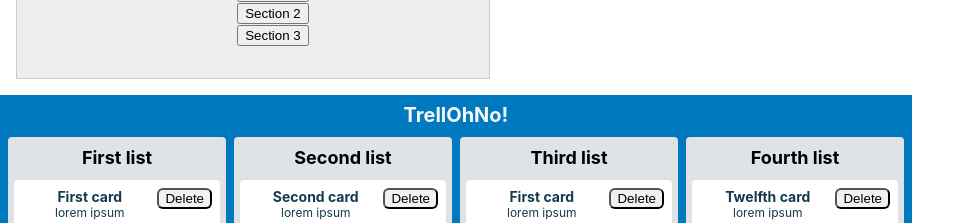
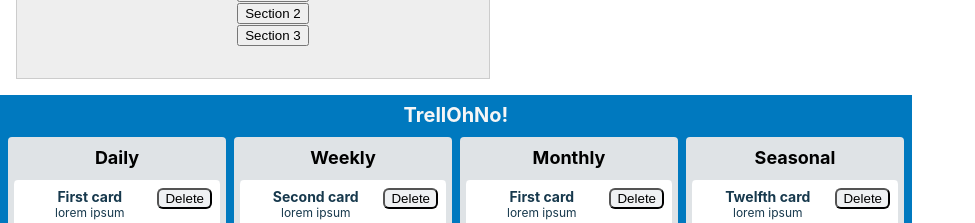
Before and after one commit to sinsys/state-drills, a React (Create React App) app: page / in a window 1280 px wide. Shown: the part 820-1043 px from the top of the page, without its empty margins (0-975 px from the left). Built offline with nearby package versions, Linux system fonts and the light colour scheme.

Commit message:
Working buttons for TrelloNo! app

```diff
--- a/src/App.js
+++ b/src/App.js
@@ -9,7 +9,6 @@ import RouletteGun from './components/RouletteGun/RouletteGun';
 import Tabs from './components/Tabs/Tabs';
 import Accordion from './components/Accordion/Accordion';
 import ShoppingList from './components/ShoppingList/ShoppingList';
-import STORE from './components/ShoppingList/STORE.js';
 
 const tabsProp =
   [
@@ -53,9 +52,7 @@ class App extends React.Component {
         <Accordion
           sections={sectionsProp}
         />
-        <ShoppingList
-          store={STORE}
-        />
+        <ShoppingList />
       </div>
     )
   }
--- a/src/components/ShoppingList/Card/Card.js
+++ b/src/components/ShoppingList/Card/Card.js
@@ -4,9 +4,18 @@ import './Card.css';
 export default function Card(props){
 	return (
 		<div className="Card">
-			<button type="button">Delete</button>
+			<button
+				type="button"
+				onClick={() => props.onClickDelete(props.id)}
+			>
+				Delete
+			</button>
 			<h3>{props.title}</h3>
 			<p>{props.content}</p>
 		</div>
 	)
 }
+
+Card.propTypes = {
+  onClickDelete: () => {}
+}
--- a/src/components/ShoppingList/List/List.js
+++ b/src/components/ShoppingList/List/List.js
@@ -12,13 +12,16 @@ export default function List(props){
 				{props.cards.map(card => (
 					<Card
 						key={card.id}
+						id={card.id}
 						title={card.title}
 						content={card.content}
+						onClickDelete={props.onClickDelete}
 					/>
 				))}
 				<button
 					type="button"
 					className="List-add-button"
+					onClick={() => props.onClickAdd(props.id)}
 				>
 					+ Add Card
 				</button>
@@ -26,3 +29,7 @@ export default function List(props){
 		</section>
 	)
 }
+
+List.defaultProps = {
+  onClickAdd: () => {},
+}
--- a/src/components/ShoppingList/STORE.js
+++ b/src/components/ShoppingList/STORE.js
@@ -2,22 +2,22 @@ export default {
   lists: [
     {
       id: '1',
-      header: 'First list',
+      header: 'Daily',
       cardIds: [ 'a', 'b', 'e', 'f', 'g', 'j', 'l', 'm' ],
     },
     {
       id: '2',
-      header: 'Second list',
+      header: 'Weekly',
       cardIds: ['b', 'c', 'd', 'f', 'h', 'i', 'k'],
     },
     {
       id: '3',
-      header: 'Third list',
+      header: 'Monthly',
       cardIds: [ 'a', 'b', 'c', 'd', 'e', 'f', 'g', 'h', 'i', 'j', 'k', 'l', 'm' ],
     },
     {
       id: '4',
-      header: 'Fourth list',
+      header: 'Seasonal',
       cardIds: [ 'l', 'm' ],
     },
   ],
--- a/src/components/ShoppingList/ShoppingList.js
+++ b/src/components/ShoppingList/ShoppingList.js
@@ -1,17 +1,82 @@
-import React, {Component} from 'react';
+import React from 'react';
 import List from './List/List';
 import './ShoppingList.css';
+import STORE from './STORE';
 
-class ShoppingList extends Component {
-  static defaultProps = {
-    store: {
-      lists: [],
-      cards: {}
+const newRandomCard = () => {
+  const id = Math.random().toString(36).substring(2, 4)
+    + Math.random().toString(36).substring(2, 4);
+  return {
+    id,
+    title: `Random Card ${id}`,
+    content: 'lorem ipsum',
+  }
+}
+
+function omit(obj, keyToOmit) {
+  return Object.entries(obj).reduce(
+    (newObj, [key, value]) =>
+        key === keyToOmit ? newObj : {...newObj, [key]: value},
+    {}
+  );
+}
+
+class ShoppingList extends React.Component {
+
+  constructor(props) {
+    super(props);
+    this.state = {
+      store: STORE
     }
-  }
+
+    this.handleDeleteCard = (cardId) => {
+      const { lists, allCards } = this.state.store;
+
+      const newLists = lists.map(list => ({
+        ...list,
+        cardIds: list.cardIds.filter(id => id !== cardId)
+      }));
+
+      const newCards = omit(allCards, cardId);
+
+      this.setState({
+        store: {
+          lists: newLists,
+          allCards: newCards
+        }
+      })
+    };
+
+    this.handleAddCard = (listId) => {
+      const newCard = newRandomCard()
+
+      const newLists = this.state.store.lists.map(list => {
+        if (list.id === listId) {
+    return {
+            ...list,
+            cardIds: [...list.cardIds, newCard.id]
+          };
+        }
+        return list;
+      })
+
+      this.setState({
+        store: {
+          lists: newLists,
+          allCards: {
+            ...this.state.store.allCards,
+            [newCard.id]: newCard
+          }
+        }
+      })
+    };
+
+  };
+
+
 
   render(){
-    const {store} = this.props;
+    const { store } = this.state;
     return (
       <main className="Shopping-list">
         <header className="Shopping-list-header">
@@ -23,6 +88,9 @@ class ShoppingList extends Component {
               title={list.header}
               cards={list.cardIds.map(card => store.allCards[card])}
               key={"list-" + list.id}
+              id={list.id}
+              onClickDelete={this.handleDeleteCard}
+              onClickAdd={this.handleAddCard}
             />
           ))}
         </section>
```
